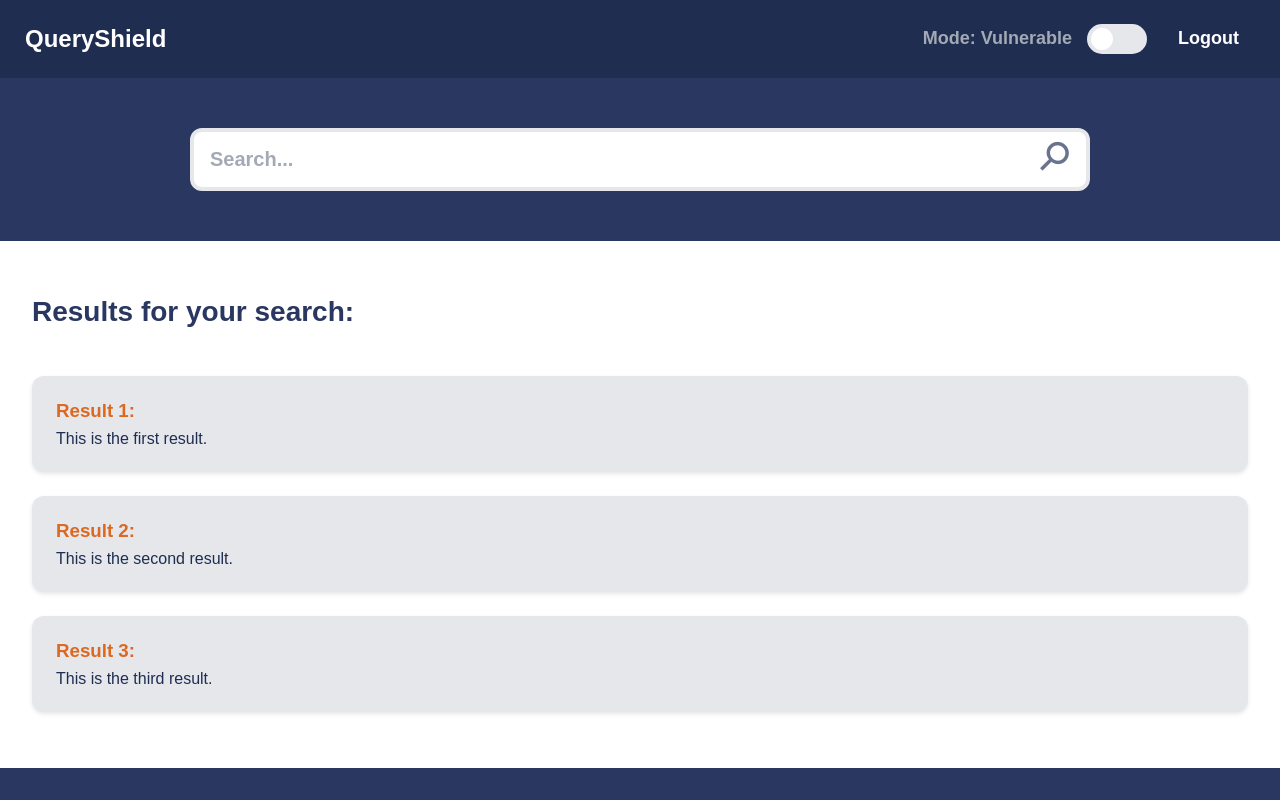
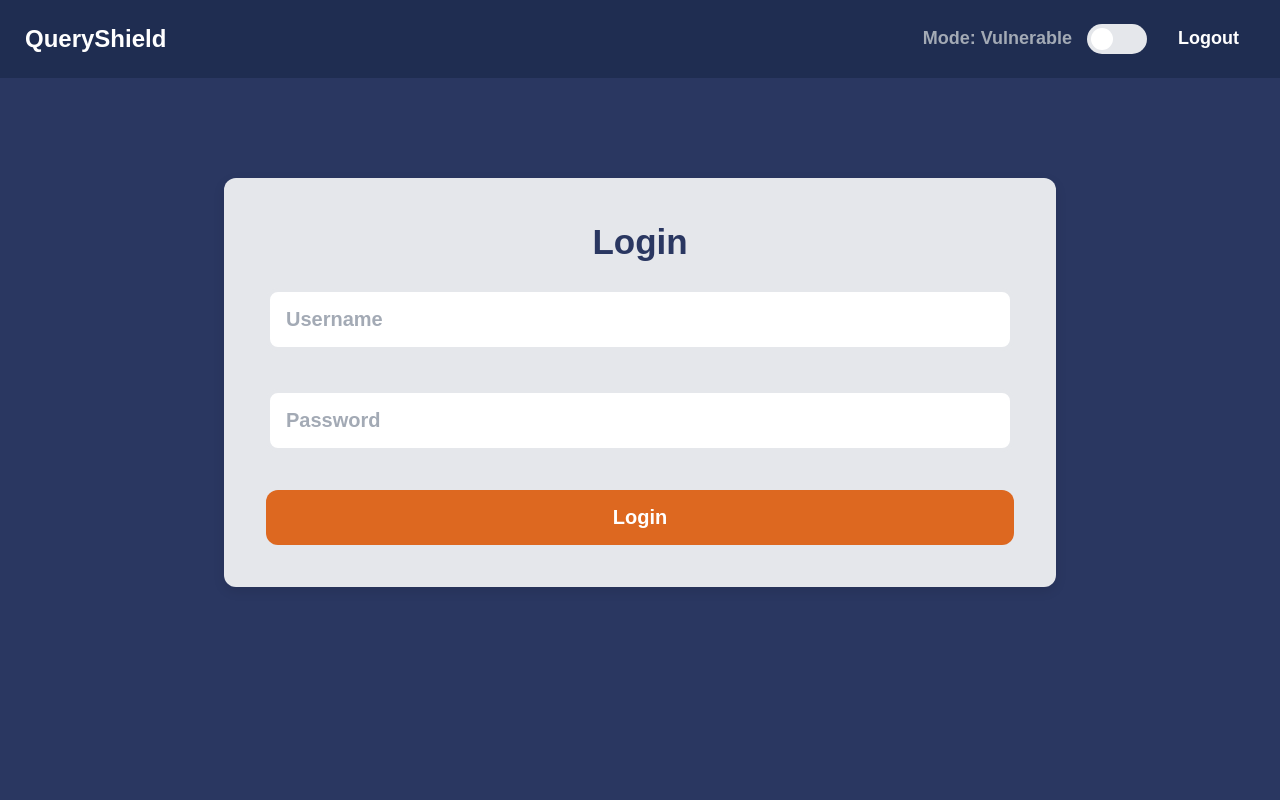
Before and after one commit to ITIS-3200-Group-19/3200-semester-project, a React (Vite) app: page / in a window 1280 px wide. Built offline with nearby package versions, Linux system fonts and the light colour scheme.

Commit message:
Implemented Skeleton for Secure and Vul Login, added hashing and salting passwords. Just need to connect to database now.

```diff
--- a/src/App.jsx
+++ b/src/App.jsx
@@ -5,7 +5,7 @@ import SearchBar from "./components/SearchBar.jsx";
 import ResultsDisplay from "./components/ResultsDisplay.jsx";
 
 function App() {
-  const [isLoggedIn, setIsLoggedIn] = useState(true); // State to track if the user is logged in
+  const [isLoggedIn, setIsLoggedIn] = useState(false); // State to track if the user is logged in
   const [mode, setMode] = useState("Vulnerable"); // State to track the mode (vulnerable or secure)
   const [searchResults, setSearchResults] = useState([]); // State to store search results
   const [searchQuery, setSearchQuery] = useState(""); // State to store the current search query
@@ -29,7 +29,7 @@ function App() {
 
       {!isLoggedIn ? (
         // Pass the setter for logged-in state to the LoginForm component
-        <LoginForm setIsLoggedIn={setIsLoggedIn} />
+        <LoginForm setIsLoggedIn={setIsLoggedIn} mode={mode} />
       ) : (
         // If the user is logged in, show the search bar and results display components
         <>
--- a/src/components/LoginForm.jsx
+++ b/src/components/LoginForm.jsx
@@ -1,14 +1,82 @@
 // This file is for the login form component.
 // It will contain the form for users to log in to their accounts.
 
-function LoginForm({ setIsLoggedIn }) {
+import { useState } from "react";
+
+// Node.js Crypto Module for hashing and salting passwords
+const { scrypt, randomBytes } = require("node:crypto");
+
+function LoginForm({ setIsLoggedIn, mode }) {
+  // State to track if an error message should be shown (e.g., if login fails).
+  const [showError, setShowError] = useState(false);
+  const [enteredUsername, setEnteredUsername] = useState(""); // State to track the username input
+  const [enteredPassword, setEnteredPassword] = useState(""); // State to track the password input
+
   function handleSubmit(event) {
     event.preventDefault(); // Prevent the default form submission behavior.
     // Handle login logic here (e.g., send credentials to the server to check if they are valid,).
     // Set logged-in state if successful, or show an error message if not.
 
-    // For now, we will just set logged-in to true on form submission for testing purposes.
-    setIsLoggedIn(true);
+    // Check database to see if the username exists, if not show error.
+    // Username checking logic will differ based on the security level (mode).
+    const usernameValid = false;
+    if (mode === "Vulnerable") {
+      // TODO: Unsecurely check if the username exists in the database.
+    } else {
+      // mode is "Secure":
+      // TODO: Securely check if the username exists in the database.
+    }
+
+    if (usernameValid) {
+      verifyPassword(); // If the username is valid, verify the password.
+    } else {
+      setShowError(true); // If the username is not valid, show the error message.
+    }
+  }
+
+  function verifyPassword() {
+    // Check database if password is correct for the given username, if not show error.
+    // The password checking logic will differ based on the security level (mode).
+    if (mode === "Vulnerable") {
+      // Simple password check (against passwords in the database)
+      const userPasswordFromDB = "placeholder"; // [SQL injection vulnerability here!] TODO: Replace with actual password retrieval from the database for the given username.
+      if (enteredPassword === userPasswordFromDB) {
+        setIsLoggedIn(true); // If the password is correct, set logged-in state to true.
+      } else {
+        setShowError(true); // If the password is incorrect, show the error message.
+      }
+    } else {
+      // mode is "Secure":
+
+      const salt = randomBytes(16).toString("hex"); // Generate a random salt
+
+      /*
+      Hash and salt password and check against the stored hash in the database.
+      64: key length (length of the derived key in bytes).
+      N: Cost parameter (CPU/memory cost), higher number better but slower.
+      r: Block size parameter, affects memory usage and parallelization.
+      p: Parallelization parameter, affects how many parallel threads are used to compute the hash.
+      */
+      scrypt(
+        enteredPassword,
+        salt,
+        64,
+        { N: 16384, r: 8, p: 1 },
+        (err, derivedKey) => {
+          if (err) throw err;
+          const hashedPassword = derivedKey.toString("hex"); // Convert derived key to hexadecimal.
+
+          // Check the hashed password against the stored hash in the database for the given username.
+          const userPasswordHashFromDB = "placeholder"; // [SQL injection vulnerability here! FIX LATER!] TODO: Replace with actual password hash retrieval from the database for the given username.
+
+          if (hashedPassword === userPasswordHashFromDB) {
+            setIsLoggedIn(true); // If the password is correct, set logged-in state to true.
+          } else {
+            setShowError(true); // If the password is incorrect, show the error message.
+          }
+        },
+      );
+    }
   }
 
   return (
@@ -22,6 +90,8 @@ function LoginForm({ setIsLoggedIn }) {
           name="username"
           required
           placeholder="Username"
+          value={enteredUsername} // Bind the username input to the username state
+          onChange={(e) => setEnteredUsername(e.target.value)}
         />
         <br />
         <label htmlFor="password">Password:</label>
@@ -31,9 +101,16 @@ function LoginForm({ setIsLoggedIn }) {
           name="password"
           required
           placeholder="Password"
+          value={enteredPassword} // Bind the password input to the password state
+          onChange={(e) => setEnteredPassword(e.target.value)}
         />
         <br />
         <button type="submit">Login</button>
+        {showError && (
+          <p className="error-message">
+            Invalid username or password. Please try again.
+          </p>
+        )}
       </form>
     </div>
   );
--- a/src/index.css
+++ b/src/index.css
@@ -167,6 +167,12 @@ input[type="checkbox"]:checked + .toggle::before {
   background-color: var(--darker-accent-color);
 }
 
+.error-message {
+  color: var(--darker-accent-color);
+  font-weight: bold;
+  text-align: center;
+}
+
 /* Search Bar Styles */
 
 .search-container {
```
